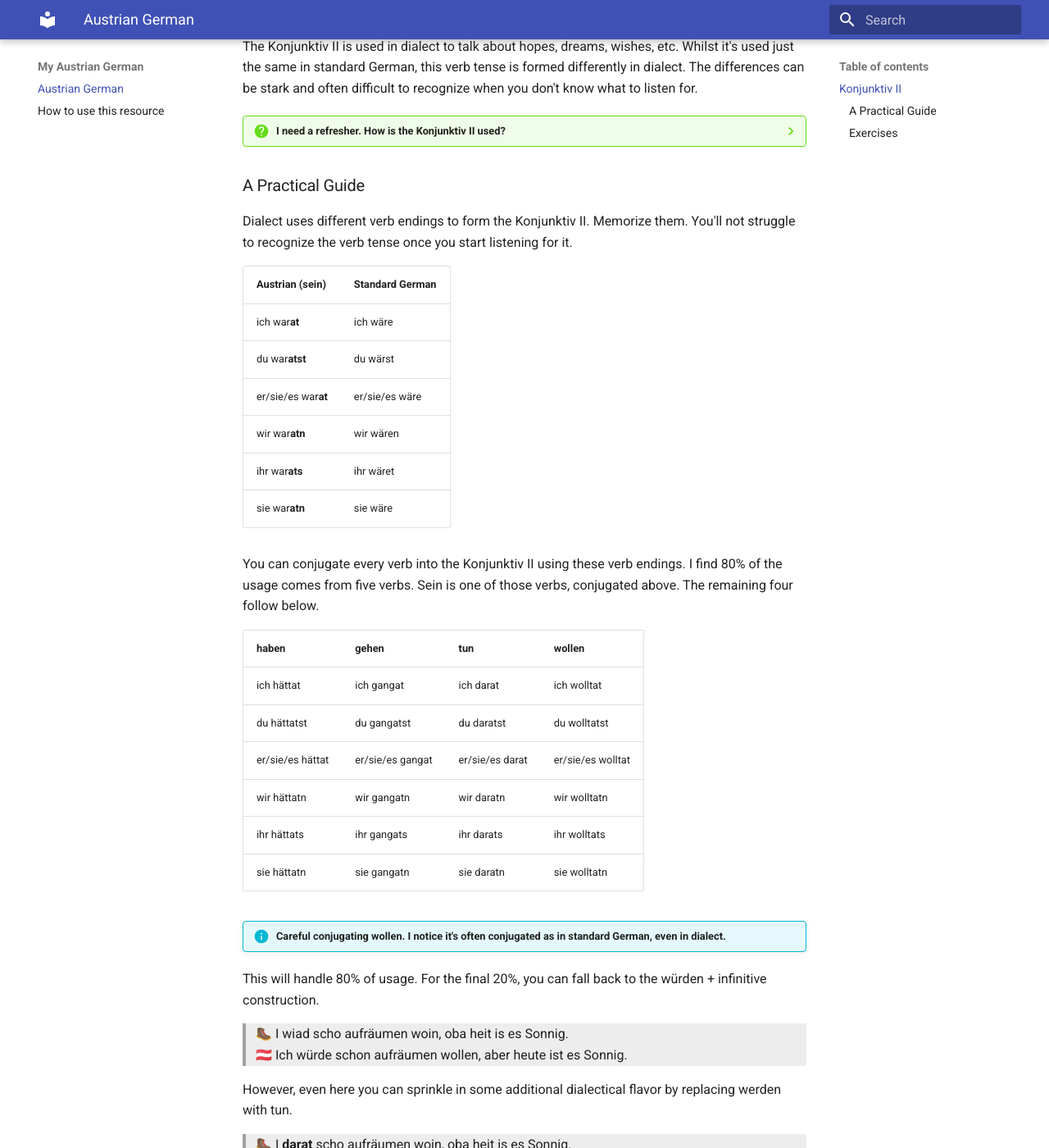
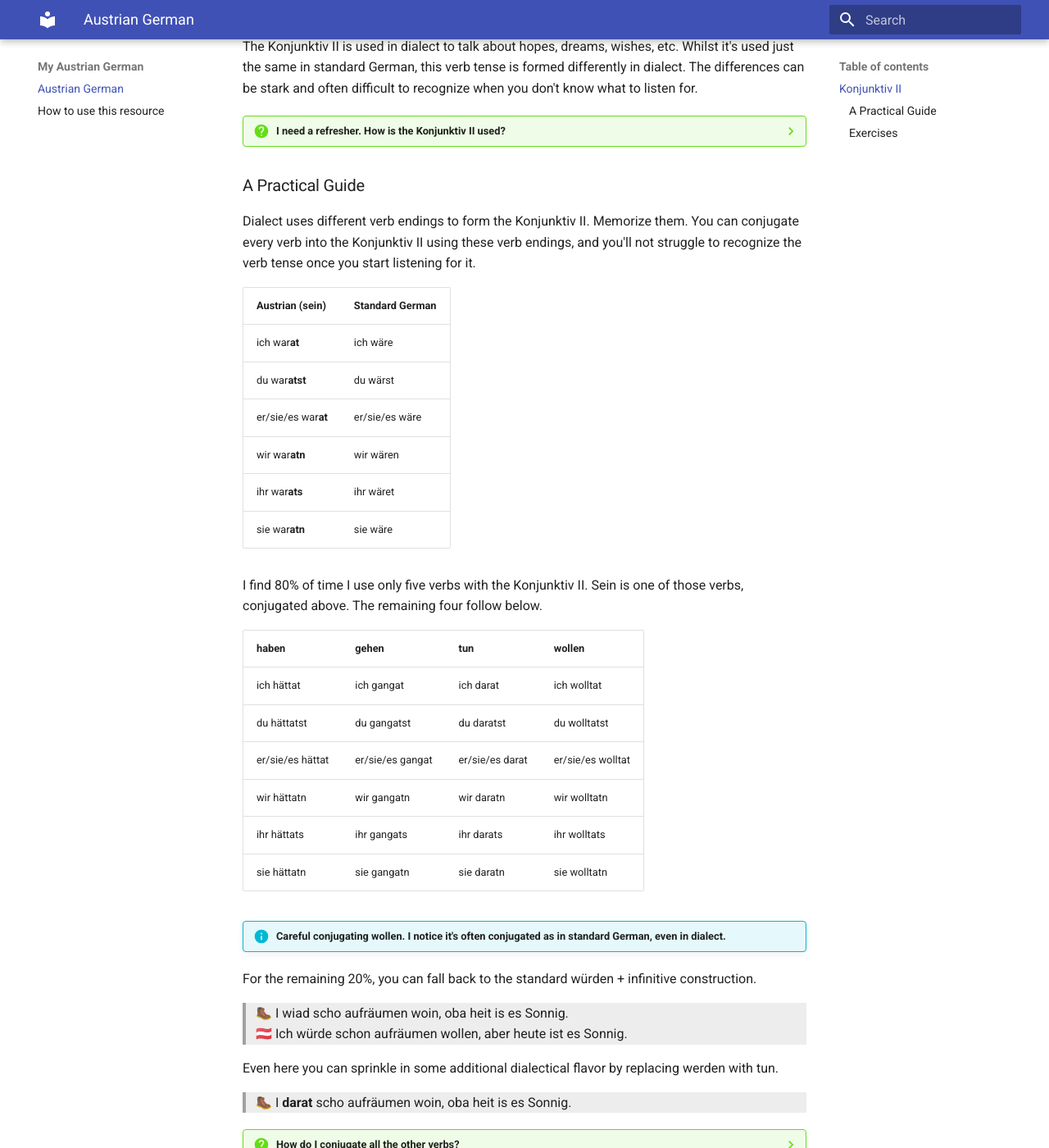
Before and after one commit to vogt4nick/austrian-german, an MkDocs documentation site: the page built from docs/index.md, in a window 1280 px wide and 1400 px high, scrolled down 254 px. Shown: the whole window at 82% size. Built offline with MkDocs 1.6.1 and Material for MkDocs 9.7.7, drawn with Linux system fonts in a browser that asks for light colours; plug-ins that fetch from the network failed and are left out.

Commit message:
minor text fixes

```diff
--- a/docs/index.md
+++ b/docs/index.md
@@ -23,10 +23,9 @@ The Konjunktiv II is used in dialect to talk about hopes, dreams, wishes, etc. W
        > 🇦🇹 Wenn ich mehr gelernt hätte, hätte ich die Prüfung bestanden.
        > 🇺🇸 If I had studied more, I would have passed the exam.
 
-
 ### A Practical Guide
 
-Dialect uses different verb endings to form the Konjunktiv II. Memorize them. You'll not struggle to recognize the verb tense once you start listening for it.
+Dialect uses different verb endings to form the Konjunktiv II. Memorize them. You can conjugate every verb into the Konjunktiv II using these verb endings, and you'll not struggle to recognize the verb tense once you start listening for it.
 
 | Austrian (sein)     | Standard German |
 | :------------------ | :-------------- |
@@ -37,7 +36,7 @@ Dialect uses different verb endings to form the Konjunktiv II. Memorize them. Yo
 | ihr war**ats**      | ihr wäret       |
 | sie war**atn**      | sie wäre        |
 
-You can conjugate every verb into the Konjunktiv II using these verb endings. I find 80% of the usage comes from five verbs. Sein is one of those verbs, conjugated above. The remaining four follow below.
+I find 80% of time I use only five verbs with the Konjunktiv II. Sein is one of those verbs, conjugated above. The remaining four follow below.
 
 | haben            | gehen            | tun             | wollen            |
 | :--------------- | :--------------- | :-------------- | :---------------- |
@@ -50,12 +49,12 @@ You can conjugate every verb into the Konjunktiv II using these verb endings. I
 
 !!! info "Careful conjugating wollen. I notice it's often conjugated as in standard German, even in dialect."
 
-This will handle 80% of usage. For the final 20%, you can fall back to the würden + infinitive construction.
+For the remaining 20%, you can fall back to the standard würden + infinitive construction.
 
 > 🥾 I wiad scho aufräumen woin, oba heit is es Sonnig.
 > 🇦🇹 Ich würde schon aufräumen wollen, aber heute ist es Sonnig.
 
-However, even here you can sprinkle in some additional dialectical flavor by replacing werden with tun.
+Even here you can sprinkle in some additional dialectical flavor by replacing werden with tun.
 
 > 🥾 I **darat** scho aufräumen woin, oba heit is es Sonnig.
 
```
